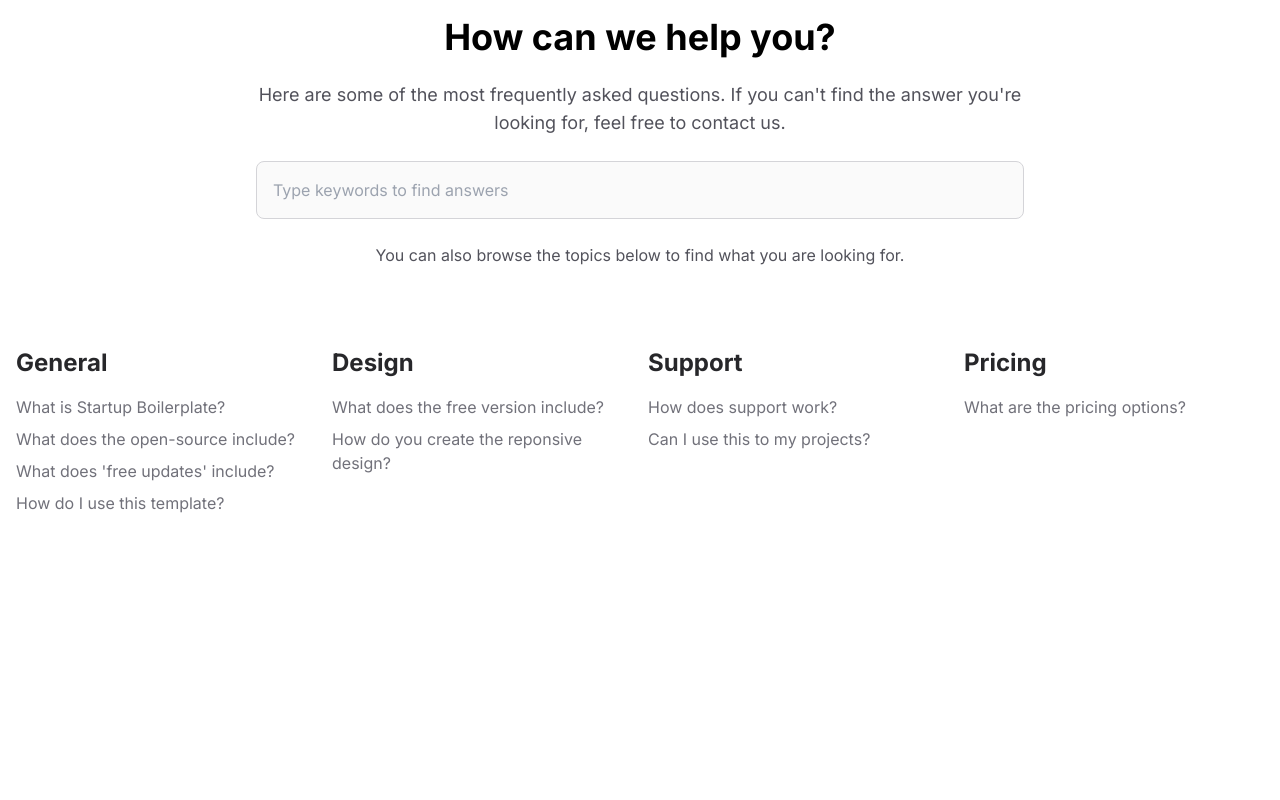
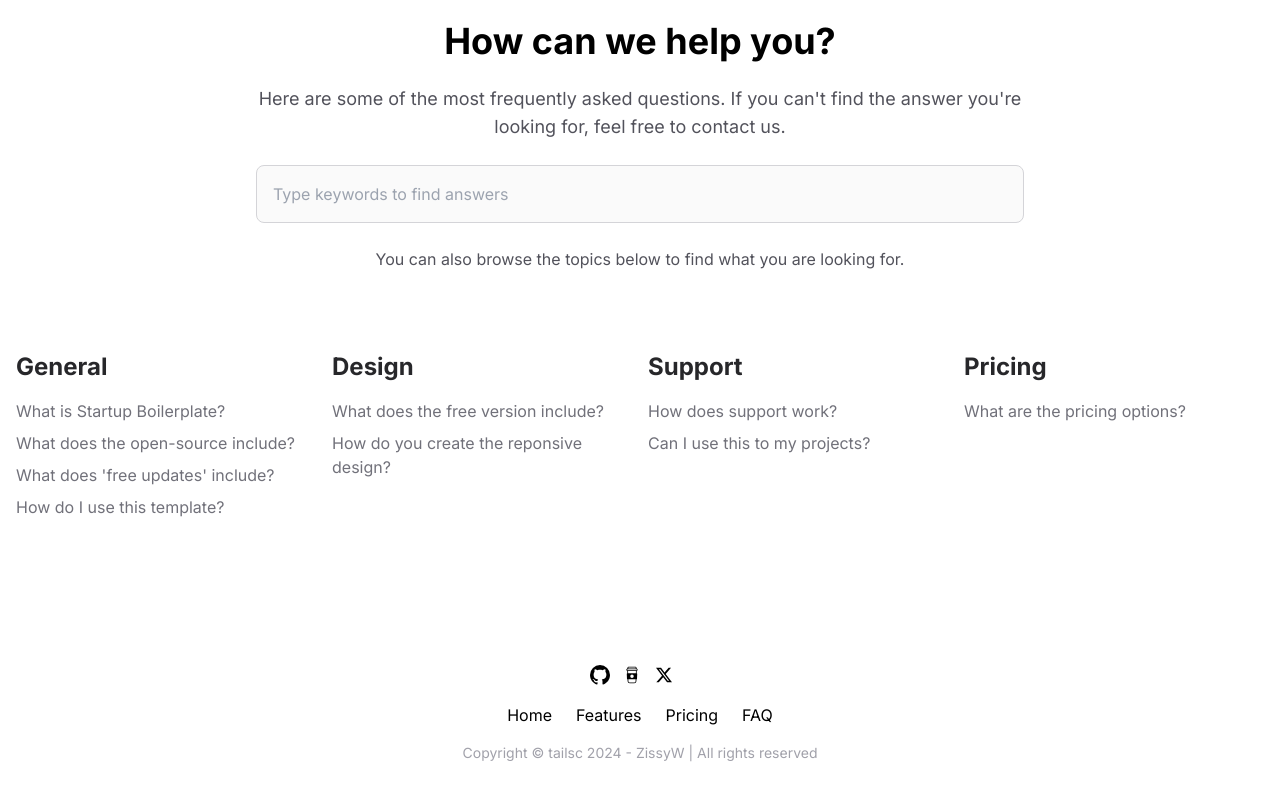
Before and after one commit to ZissyW/startup-boilerplate, a Next.js app: page /en in a window 1280 px wide. Shown: the part 2837-3637 px from the top of the page. Before the commit the page ends 3448 px from the top, so only its background shows below. Built offline with nearby package versions, Linux system fonts and the light colour scheme.

Commit message:
feat(footer): add footer component

```diff
--- /dev/null
+++ b/src/app/[locale]/components/footer.tsx
@@ -0,0 +1,40 @@
+import { Link } from "~/navigation";
+import { LinkItem, SocialLinkItem } from "./header";
+
+interface FooterProps extends React.ComponentProps<"div"> {
+  links: LinkItem[];
+  socialLinks?: SocialLinkItem[];
+}
+export const Footer = ({ links, socialLinks, ...props }: FooterProps) => {
+  return (
+    <footer {...props}>
+      <div className="max-w-screen-xl w-full mx-auto px-4 py-12">
+        <div className="flex flex-col items-center gap-4">
+          <div className="flex items-center gap-2 mr-4">
+            {socialLinks?.map((item, i) => (
+              <Link key={i} target="_blank" href={item.href} title={item.title}>
+                {item.icon}
+              </Link>
+            ))}
+          </div>
+          <nav className="flex-1 min-w-0 flex flex-wrap items-center justify-end gap-x-6 gap-y-1 text-base font-normal">
+            {links.map((link) => (
+              <Link
+                className="hover:underline"
+                key={link.path}
+                href={link.path}
+              >
+                {link.label}
+              </Link>
+            ))}
+          </nav>
+
+          <div className="text-sm text-zinc-400 text-center">
+            Copyright © tailsc {new Date().getFullYear()} - ZissyW | All rights
+            reserved
+          </div>
+        </div>
+      </div>
+    </footer>
+  );
+};
--- a/src/app/[locale]/components/index.ts
+++ b/src/app/[locale]/components/index.ts
@@ -4,3 +4,4 @@ export * from "./features";
 export * from "./pricing";
 export * from "./trusted";
 export * from "./faqs";
+export * from "./footer";
--- a/src/app/[locale]/components/pricing.tsx
+++ b/src/app/[locale]/components/pricing.tsx
@@ -29,7 +29,7 @@ export const Pricing = () => {
                 <Link
                   href="https://github.com/ZissyW/startup-boilerplate"
                   target="_blank"
-                  className="bg-blue-500 h-10 text-base rounded text-white px-6 mb-6"
+                  className="bg-blue-500 inline-flex items-center h-10 text-base rounded text-white px-6 mb-6"
                 >
                   Get boilerplate
                 </Link>
--- a/src/app/[locale]/layout.tsx
+++ b/src/app/[locale]/layout.tsx
@@ -4,7 +4,7 @@ import { Inter } from "next/font/google";
 import { getTranslations } from "next-intl/server";
 import { createCanonical } from "~/i18n";
 
-import { Header, LinkItem, SocialLinkItem } from "./components";
+import { Header, LinkItem, SocialLinkItem, Footer } from "./components";
 
 const inter = Inter({ subsets: ["latin"] });
 
@@ -36,6 +36,14 @@ export default function RootLayout({
     { label: "Pricing", path: "/#pricing" },
     { label: "FAQ", path: "/#faq" },
   ];
+
+  const footerLinks: LinkItem[] = [
+    { label: "Home", path: "/" },
+    { label: "Features", path: "/#features" },
+    { label: "Pricing", path: "/#pricing" },
+    { label: "FAQ", path: "/#faq" },
+  ];
+
   const socialLinks: SocialLinkItem[] = [
     { icon: <GithubIcon className="w-6 h-6" />, href: "", title: "Github" },
     {
@@ -51,6 +59,7 @@ export default function RootLayout({
       <body className={inter.className}>
         <Header links={headerLinks} socialLinks={socialLinks} />
         {children}
+        <Footer links={footerLinks} socialLinks={socialLinks} />
       </body>
     </html>
   );
```
